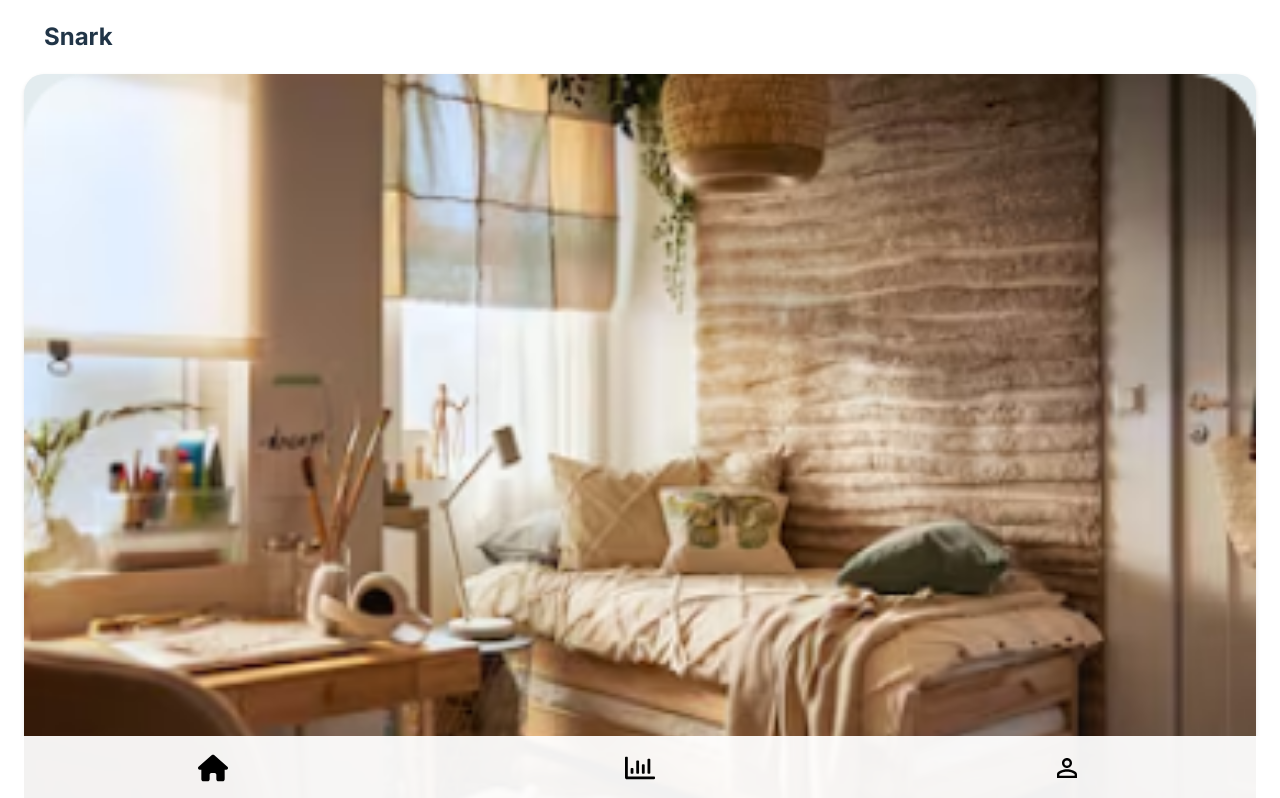
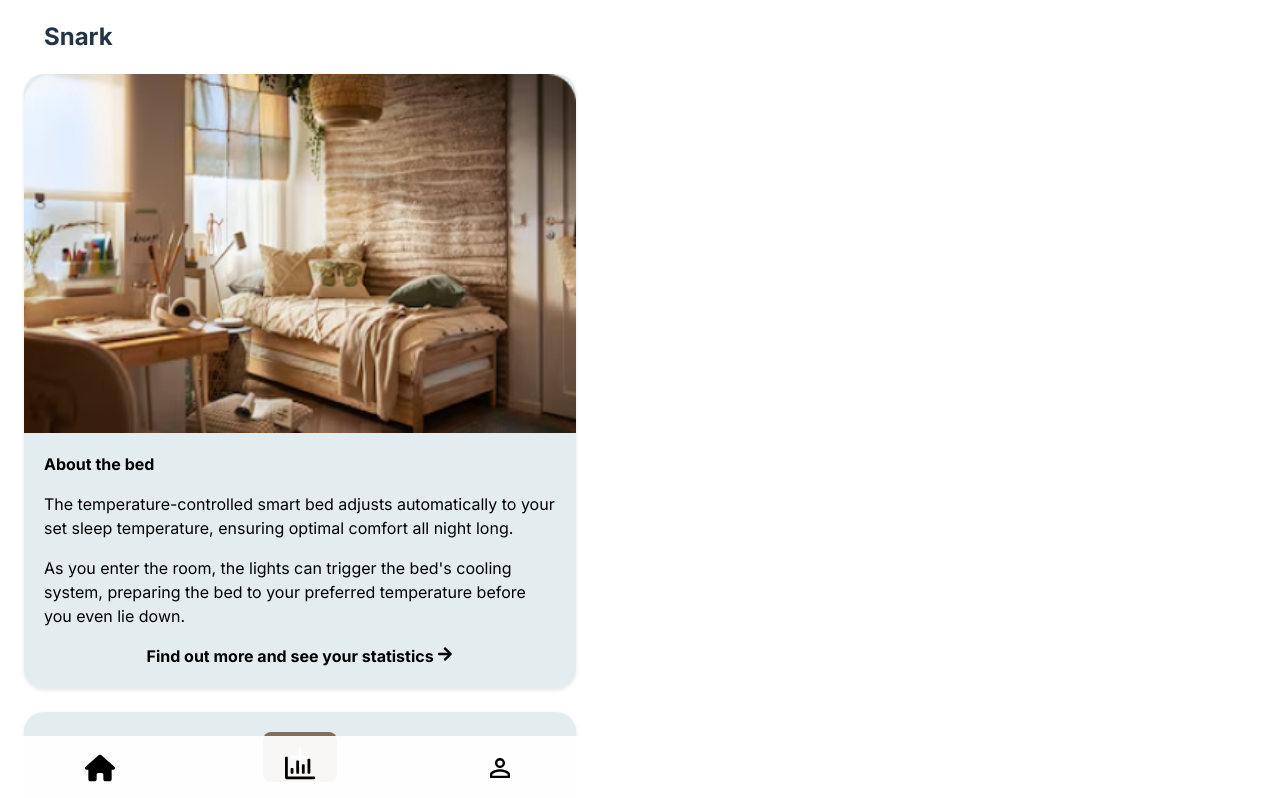
Before and after one commit to casperHansenTEOA/IKEASnark, a React (Vite) app in the folder frontend/: page / in a window 1280 px wide. Shown: the top 798 px of the page. Built offline with nearby package versions, Linux system fonts and the light colour scheme.

Commit message:
mobile simulation on desktop

```diff
--- a/frontend/src/components/NavFooter/NavFooter.css
+++ b/frontend/src/components/NavFooter/NavFooter.css
@@ -68,3 +68,10 @@ a:active{
         filter: invert(0);
     }
 }
+
+@media screen and (min-width: 768px) {
+    .nav-footer{
+        min-width: 600px;
+        width: 600px;
+    }
+}
--- a/frontend/src/index.css
+++ b/frontend/src/index.css
@@ -76,6 +76,12 @@ main {
   display: none !important;
 }
 
+@media screen and (min-width: 768px) {
+    body {
+      max-width: 600px;
+    }
+  }
+
 
 /* animations*/
 
```
